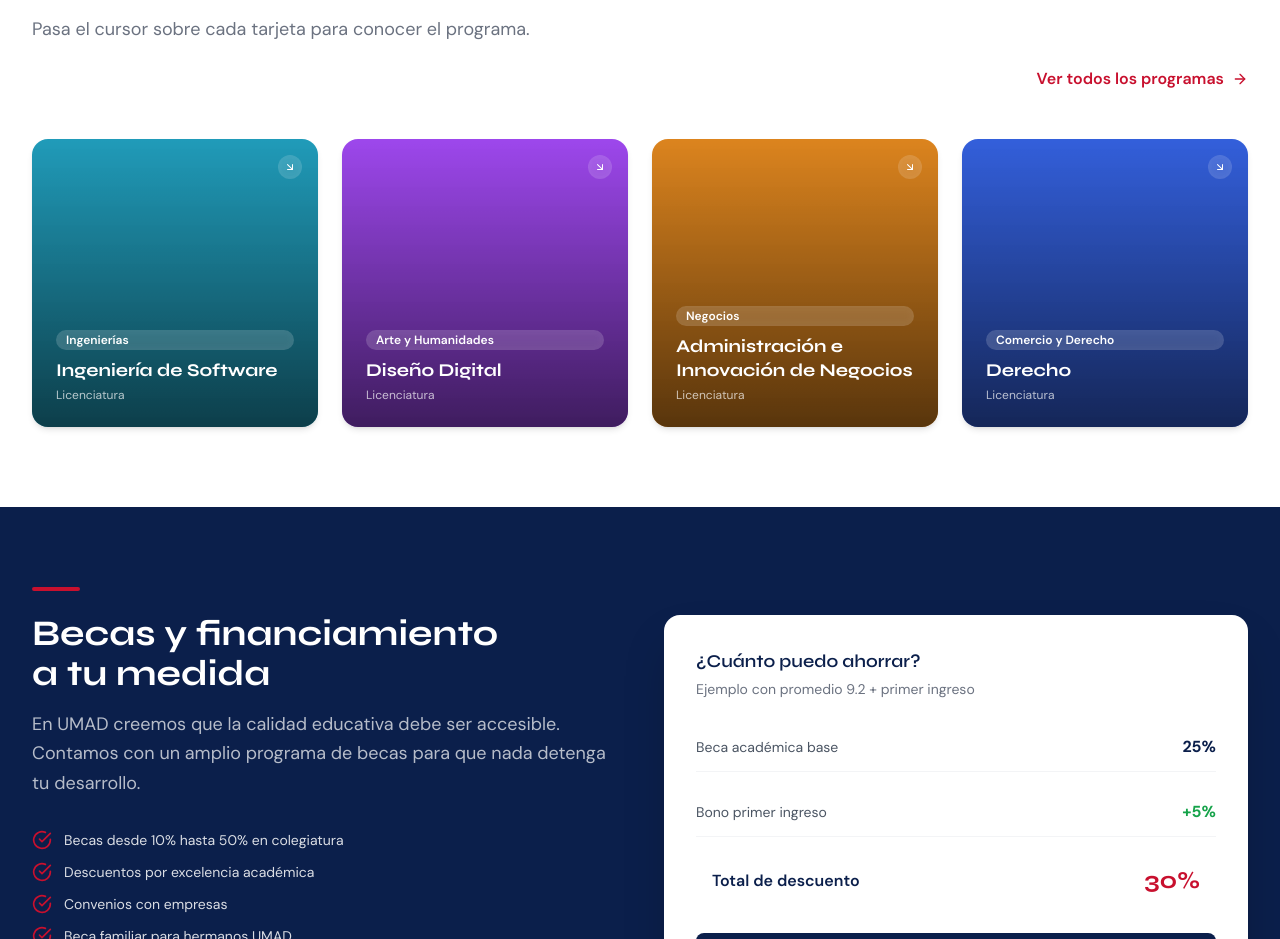
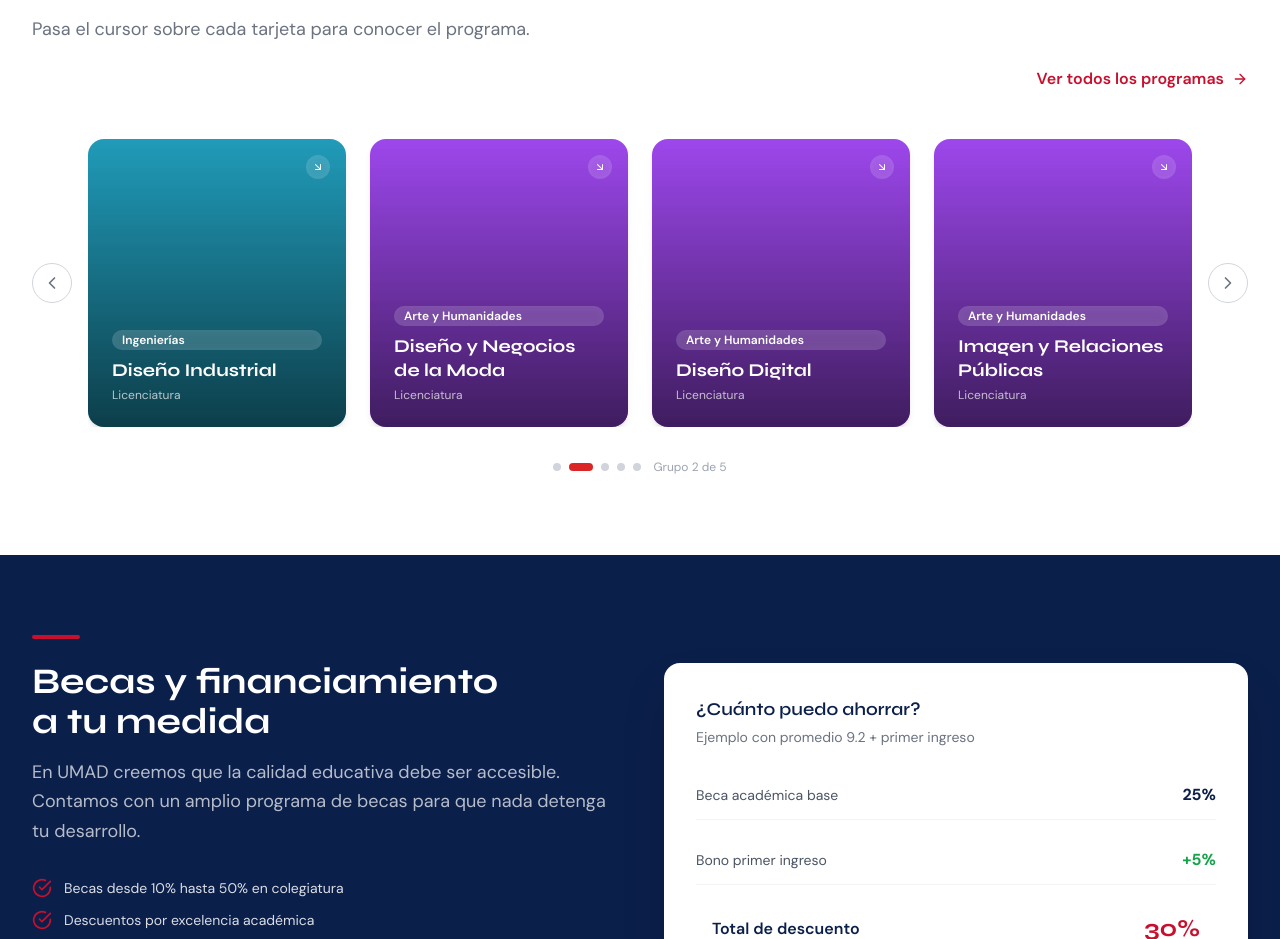
Before and after one commit to EmilioPG13/Web-UMAD, a React (Vite) app: page / in a window 1280 px wide. Shown: the part 1180-2119 px from the top of the page. Built offline with nearby package versions, Linux system fonts and the light colour scheme.

Commit message:
✨ feat: Enhance ProgramsPreview component; implement carousel functionality with navigation buttons and autoplay feature

```diff
--- a/src/components/home/ProgramsPreview.tsx
+++ b/src/components/home/ProgramsPreview.tsx
@@ -1,37 +1,126 @@
-import { useRef } from 'react';
+import { useState, useRef, useCallback, useEffect } from 'react';
 import { useGSAP } from '@gsap/react';
 import gsap from 'gsap';
 import { ScrollTrigger } from 'gsap/ScrollTrigger';
 import { Link } from 'react-router-dom';
-import { ArrowRight } from 'lucide-react';
+import { ArrowRight, ChevronLeft, ChevronRight } from 'lucide-react';
 import SectionHeading from '../ui/SectionHeading';
 import FlipCard from '../programs/FlipCard';
 import { programs } from '../../data/programs';
 
 gsap.registerPlugin(ScrollTrigger, useGSAP);
 
+function chunkArray<T>(arr: T[], size: number): T[][] {
+  const chunks: T[][] = [];
+  for (let i = 0; i < arr.length; i += size) chunks.push(arr.slice(i, i + size));
+  return chunks;
+}
+
+const slideshowPrograms = programs.filter(p => p.level === 'Licenciatura');
+const slides = chunkArray(slideshowPrograms, 4);
+
+const AUTOPLAY_MS = 4000;
+const MANUAL_MS = 8000;
+
 export default function ProgramsPreview() {
-  const featured = programs.filter(p => p.featured).slice(0, 4);
+  const [currentSlide, setCurrentSlide] = useState(0);
   const gridRef = useRef<HTMLDivElement>(null);
+  const isAnimating = useRef(false);
+  const directionRef = useRef<'next' | 'prev'>('next');
+  const currentSlideRef = useRef(0);
+  const autoplayDelayRef = useRef(AUTOPLAY_MS);
+  const timerRef = useRef<ReturnType<typeof setTimeout> | null>(null);
 
+  // Keep ref in sync with state to avoid stale closures in timers
+  useEffect(() => { currentSlideRef.current = currentSlide; }, [currentSlide]);
+
+  const animateTransition = useCallback((nextSlide: number) => {
+    const grid = gridRef.current;
+    if (!grid || isAnimating.current) return;
+    isAnimating.current = true;
+    const dir = directionRef.current;
+    const cards = Array.from(grid.children) as HTMLElement[];
+
+    gsap.to(cards, {
+      x: dir === 'next' ? -60 : 60,
+      opacity: 0,
+      duration: 0.3,
+      ease: 'power2.in',
+      onComplete: () => {
+        setCurrentSlide(nextSlide);
+        // Double rAF to wait for React to flush DOM with new cards
+        requestAnimationFrame(() => requestAnimationFrame(() => {
+          const newCards = Array.from(gridRef.current!.children) as HTMLElement[];
+          gsap.fromTo(
+            newCards,
+            { x: dir === 'next' ? 60 : -60, opacity: 0 },
+            {
+              x: 0, opacity: 1,
+              duration: 0.4, ease: 'power2.out', stagger: 0.07,
+              onComplete: () => { isAnimating.current = false; },
+            }
+          );
+        }));
+      },
+    });
+  }, []);
+
+  // Autoplay loop — re-runs whenever currentSlide changes
+  useEffect(() => {
+    const delay = autoplayDelayRef.current;
+    autoplayDelayRef.current = AUTOPLAY_MS; // reset for next cycle
+
+    timerRef.current = setTimeout(() => {
+      directionRef.current = 'next';
+      animateTransition((currentSlideRef.current + 1) % slides.length);
+    }, delay);
+
+    return () => { if (timerRef.current) clearTimeout(timerRef.current); };
+  }, [currentSlide, animateTransition]);
+
+  const handleNext = () => {
+    if (isAnimating.current) return;
+    autoplayDelayRef.current = MANUAL_MS;
+    if (timerRef.current) clearTimeout(timerRef.current);
+    directionRef.current = 'next';
+    animateTransition((currentSlideRef.current + 1) % slides.length);
+  };
+
+  const handlePrev = () => {
+    if (isAnimating.current) return;
+    autoplayDelayRef.current = MANUAL_MS;
+    if (timerRef.current) clearTimeout(timerRef.current);
+    directionRef.current = 'prev';
+    animateTransition((currentSlideRef.current - 1 + slides.length) % slides.length);
+  };
+
+  const handleDot = (idx: number) => {
+    if (isAnimating.current || idx === currentSlideRef.current) return;
+    autoplayDelayRef.current = MANUAL_MS;
+    if (timerRef.current) clearTimeout(timerRef.current);
+    directionRef.current = idx > currentSlideRef.current ? 'next' : 'prev';
+    animateTransition(idx);
+  };
+
+  // Entrance animation — fires once when section scrolls into view
   useGSAP(() => {
-    gsap.from(Array.from(gridRef.current!.children) as HTMLElement[], {
-      opacity: 0,
-      y: 50,
-      duration: 0.7,
-      stagger: 0.1,
-      ease: 'power2.out',
+    const grid = gridRef.current;
+    if (!grid) return;
+    gsap.from(Array.from(grid.children) as HTMLElement[], {
+      opacity: 0, y: 50,
+      duration: 0.7, stagger: 0.1, ease: 'power2.out',
       scrollTrigger: {
-        trigger: gridRef.current,
+        trigger: grid,
         start: 'top 80%',
         once: true,
       },
     });
-  }, { scope: gridRef });
+  }, { scope: gridRef, dependencies: [] });
 
   return (
     <section className="py-20 bg-white">
       <div className="max-w-7xl mx-auto px-4 sm:px-6 lg:px-8">
+        {/* Header row */}
         <div className="flex flex-col lg:flex-row lg:items-end lg:justify-between mb-12 gap-4">
           <SectionHeading
             title="Oferta educativa"
@@ -45,10 +134,55 @@ export default function ProgramsPreview() {
           </Link>
         </div>
 
-        <div ref={gridRef} className="grid grid-cols-1 sm:grid-cols-2 lg:grid-cols-4 gap-6">
-          {featured.map((program) => (
-            <FlipCard key={program.id} program={program} />
-          ))}
+        {/* Carousel row */}
+        <div className="flex items-center gap-4">
+          <button
+            onClick={handlePrev}
+            className="hidden sm:flex items-center justify-center w-10 h-10 rounded-full border border-gray-300 text-gray-500 hover:border-red-600 hover:text-red-600 transition-colors flex-shrink-0"
+            aria-label="Anterior"
+          >
+            <ChevronLeft className="w-5 h-5" />
+          </button>
+
+          <div className="flex-1 overflow-hidden">
+            <div
+              ref={gridRef}
+              className="grid grid-cols-1 sm:grid-cols-2 lg:grid-cols-4 gap-6"
+            >
+              {slides[currentSlide].map((program) => (
+                <FlipCard key={program.id} program={program} />
+              ))}
+            </div>
+          </div>
+
+          <button
+            onClick={handleNext}
+            className="hidden sm:flex items-center justify-center w-10 h-10 rounded-full border border-gray-300 text-gray-500 hover:border-red-600 hover:text-red-600 transition-colors flex-shrink-0"
+            aria-label="Siguiente"
+          >
+            <ChevronRight className="w-5 h-5" />
+          </button>
+        </div>
+
+        {/* Dots + counter */}
+        <div className="flex items-center justify-center gap-3 mt-8">
+          <div className="flex items-center gap-2">
+            {slides.map((_, idx) => (
+              <button
+                key={idx}
+                onClick={() => handleDot(idx)}
+                className={`rounded-full transition-all duration-300 ${
+                  idx === currentSlide
+                    ? 'w-6 h-2 bg-red-600'
+                    : 'w-2 h-2 bg-gray-300 hover:bg-gray-400'
+                }`}
+                aria-label={`Ir al grupo ${idx + 1}`}
+              />
+            ))}
+          </div>
+          <span className="text-xs text-gray-400">
+            Grupo {currentSlide + 1} de {slides.length}
+          </span>
         </div>
       </div>
     </section>
```
